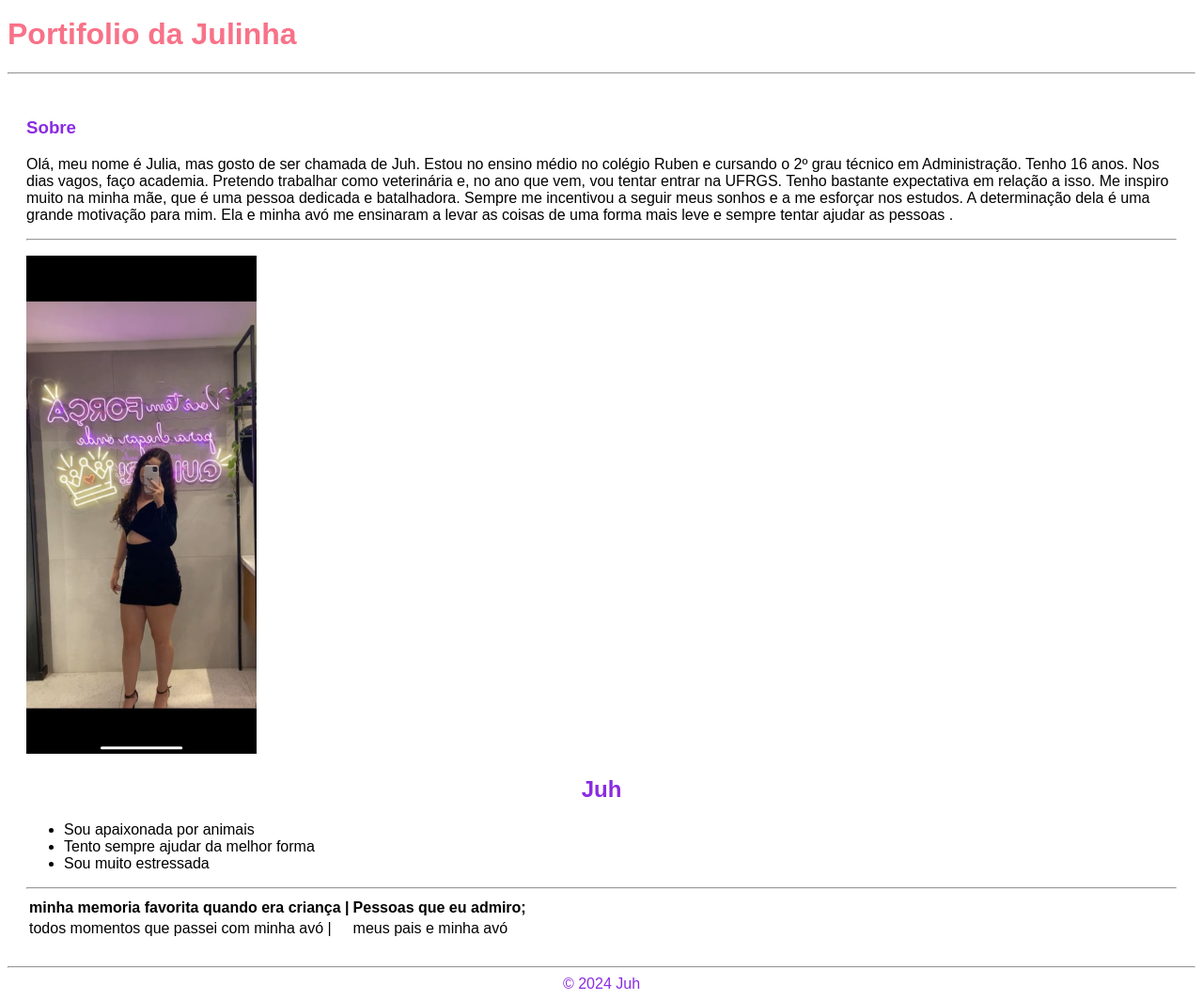
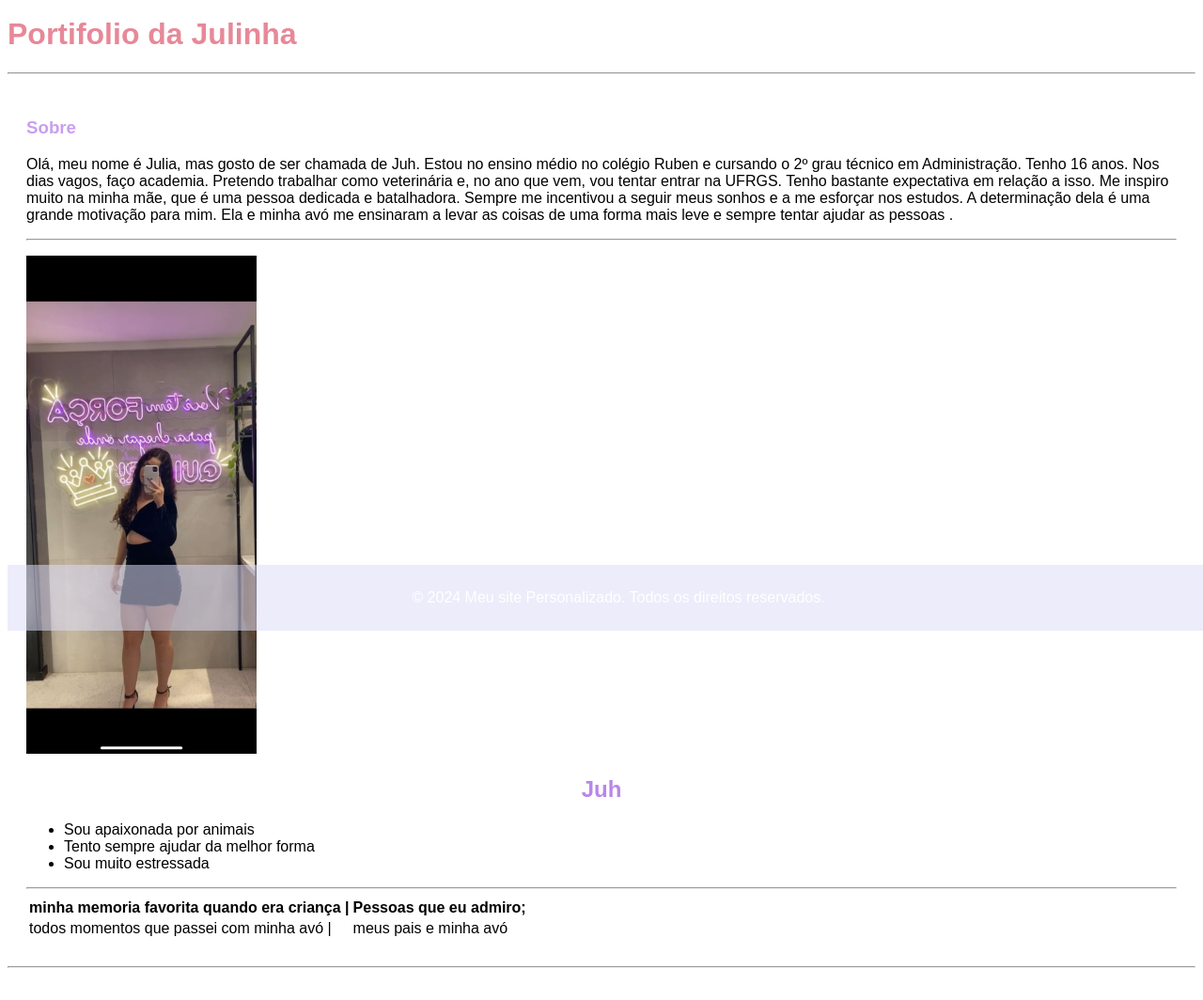
Before and after one commit to Juhbayer/introducaowebsite, a plain HTML site: page sobre.html in a window 1280 px wide. Shown: the part 129-1193 px from the top of the page at 94% size. After the commit the page ends 1167 px from the top, so only its background shows below. Drawn offline with Linux system fonts and the light colour scheme.

Commit message:
atualizaçao contato

```diff
--- a/sobre.html
+++ b/sobre.html
@@ -20,7 +20,7 @@
 </header>
 
 
-    <h1 class="h1">Portifolio da Julinha</h1>
+    <h1 class="h1">Portifolio da Julinha</h2>
 
     <hr>
    <main>
@@ -66,6 +66,13 @@
   </table>
 </main>
 <hr>
-<footer class="juh">© 2024 Juh</footer>
+<footer>
+
+  <div class="footer">
+   <p>&copy; 2024 Meu site Personalizado. Todos os direitos reservados.
+   </p>
+
+  </div>
+ </footer>
 </body>
 </html
--- a/style.css
+++ b/style.css
@@ -3,15 +3,15 @@ body {
 }
 
 .h1 {
-color: hsl(350, 91%, 71%);
+color: hsl(350, 66%, 72%);
 
 }
 
 .juh {
-    color: blueviolet;
+    color: rgb(185, 134, 233);
 }
 .sobre{
-    color: blueviolet;
+    color: rgb(200, 159, 238);
 }
 .Pro{
     color: rgb(248, 97, 122);
@@ -71,3 +71,12 @@ h2{
    text-align: center;
 
 }
+.footer {
+    background-color: rgba(221, 221, 248, 0.541);
+    color: white;
+    text-align: center;
+    padding: 10px;
+    position: fixed;
+    width: 100%;
+    bottom: 0;
+}
```
Also changed, not shown: contato.html (+11 -2 lines), index.html (+8 -1 lines), projetos.html (+8 -1 lines).
